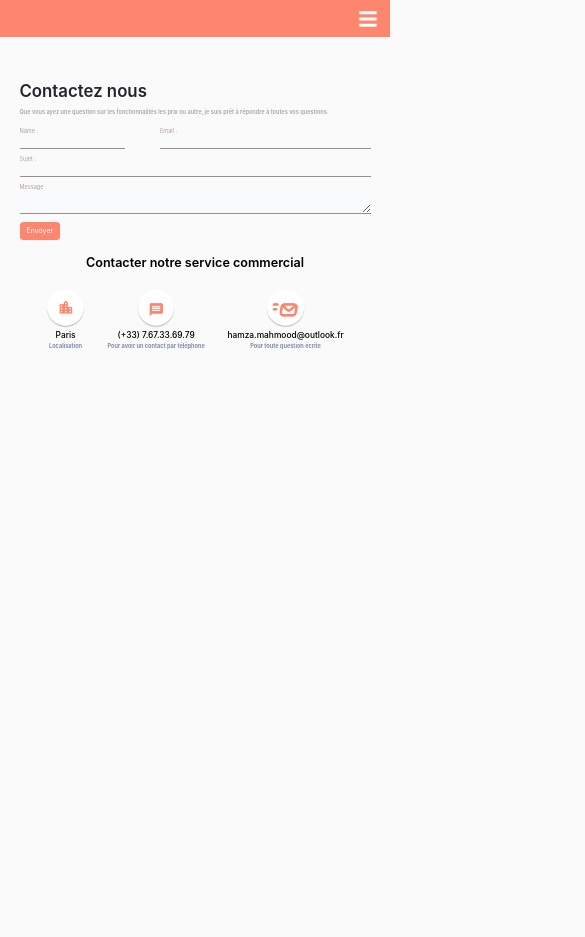
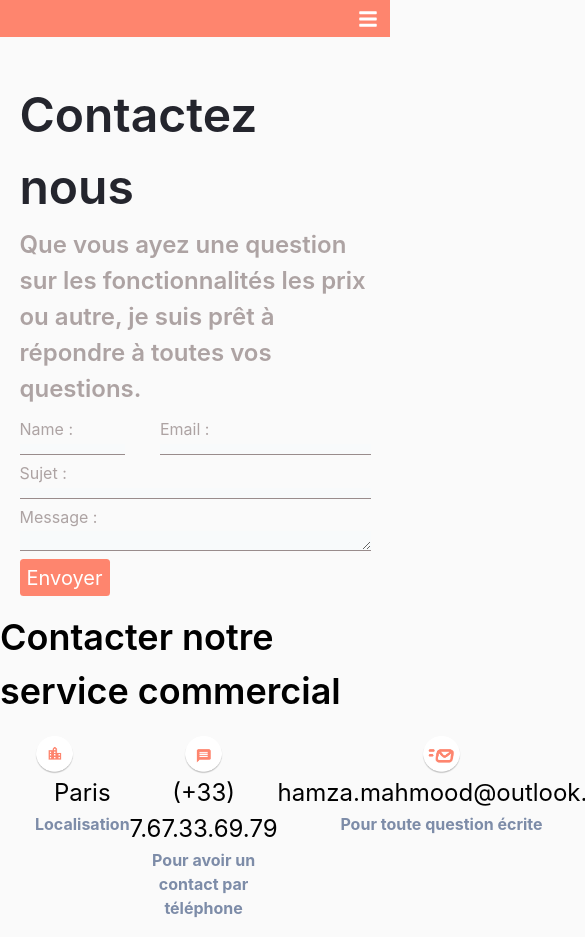
Before and after one commit to Zhamza1/Agence-digitale, a React (Create React App) app: page /contact in a window 390 px wide. Shown: the whole page, 585 px wide, since content can reach past the window. Before the commit the page ends 844 px from the top, so only its background shows below. Built offline with nearby package versions, Linux system fonts and the light colour scheme.

Commit message:
lot of new uptade

```diff
--- a/src/components/header.jsx
+++ b/src/components/header.jsx
@@ -23,7 +23,7 @@ const Header = () => {
     <>
       <header className=" pt-[2.8rem] bg-header2 w-[100%] md:py-[1rem] md:flex md:flex-row-reverse " >
         <nav className='z-[100000]' ref={navRef} >
-          <ul className='flex justify-around px-[15rem] text-white items-center text-[2rem] md:flex-col md:text-[40px] '  >
+          <ul className='flex justify-around px-[15rem] text-white items-center text-[24px] md:flex-col md:text-[40px] '  >
             <NavLink  to="/" className='w-[8rem] h-[10rem] ' > <img src={Logo} alt="logo du site zhamza" /> </NavLink>
               <li className=' font-medium text-[#ffffff] opacity-50 hover:opacity-100 transition-all duration-500 uppercase '  > <NavLink to="/realisations" className={({ isActive }) => isActive ? activeLink : undefined}> Réalisations  </NavLink></li>
               <li className=' font-medium text-[#ffffff] opacity-50 hover:opacity-100 transition-all duration-500 '  > <NavLink to="/services" className={({ isActive }) => isActive ? activeLink : undefined}>  SERVICES </NavLink> </li>
--- a/src/components/logo.jsx
+++ b/src/components/logo.jsx
@@ -6,7 +6,7 @@ const Logo = (props) => {
       <>
       <article>
         <figure><img className='w-[8rem] h-[7rem]  ' src={`${props.picto}`} alt={`${props.alt}`} /></figure>
-        <h3 className='mt-[1rem]' > {props.pictoH3} </h3>
+        <h3 className='mt-[1rem] font-medium  ' > {props.pictoH3} </h3>
         <p className='mt-[1rem] w-[40rem] xl:w-[30rem] ' > {props.pictoP} </p>
       </article>
 
--- a/src/index.css
+++ b/src/index.css
@@ -25,20 +25,20 @@ body {
 
 @layer base {
     h1 {
-      @apply text-[4.8rem] font-semibold ;
+      @apply text-[48px] font-semibold ;
 
     }
     h2 {
-      @apply text-[3.6rem] font-semibold ;
+      @apply text-[36px] font-semibold ;
     }
     h3 {
-      @apply text-[2.4rem] font-medium ;
+      @apply text-[24px] font-normal ;
     }
     h4 {
-      @apply text-[2rem] font-normal ;
+      @apply text-[20px] font-normal ;
     }
     p {
-        @apply text-[1.6rem] font-normal ;
+        @apply text-[16px] font-normal ;
       }
   }
 
--- a/src/page/contact.jsx
+++ b/src/page/contact.jsx
@@ -29,22 +29,22 @@ const Contact = () => {
         <div className='text-center text-red-500'>
           <p>{isError}</p>
         </div>
-          <h1 className='text-[4.8rem] text-third font-semibold mt-[6rem] '>Contactez nous</h1>
-          <p className=' mt-[1rem] pb-[0.5rem] text-[#ADA3A3] font-semibold text-[1.6rem] ' >Que vous ayez une question sur les fonctionnalités les prix ou autre, je suis prêt à répondre à toutes vos questions.</p>
+          <h1 className=' text-third font-semibold mt-[6rem] '>Contactez nous</h1>
+          <h3 className=' mt-[1rem] pb-[0.5rem] text-[#ADA3A3] font-semibold  ' >Que vous ayez une question sur les fonctionnalités les prix ou autre, je suis prêt à répondre à toutes vos questions.</h3>
 
           <form name='contact' className='mt-[2.5rem] ' method='post' data-netlify="true" onSubmit="submit" >
           <input type="hidden" name="form-name" value="contact" />
             <div className='flex w-[100%] justify-between '>
 
               <div className='flex-col flex w-[30%] ' >
-                <label className='block text-[#ADA3A3] font-regular text-[1.6rem] ' htmlFor="">Name :</label>
+                <label className='block text-[#ADA3A3] font-regular text-[16px] ' htmlFor="">Name :</label>
                 <input type="text" name='name' className=' mt-[0.75rem] border-[#998C8C] py-[0.25rem]  px-[0.5rem] text-[000000] border-x-0 border-t-0 focus:outline-none focus:border-blue-600 border-[0.3rem] bg-[#F8FAFB] text-[1.6rem] font-regular  '
                   value={name}
                   onChange={(e) => setName(e.target.value)}
                   />
               </div>
               <div className='flex-col flex w-[60%] ' >
-                <label className='block text-[#ADA3A3] font-regular text-[1.6rem] ' htmlFor="">Email :</label>
+                <label className='block text-[#ADA3A3] font-regular text-[16px] ' htmlFor="">Email :</label>
                 <input name='email' type="email" className=' mt-3 border-[#998C8C] py-1  px-2 text-[000000] border-x-0 border-t-0 focus:outline-none focus:border-blue-600 border-[0.3rem] bg-[#F8FAFB] text-[1.6rem] font-regular '
                 value={email}
                 onChange={(e) => setEmail(e.target.value)}
@@ -52,21 +52,21 @@ const Contact = () => {
               </div>
             </div>
             <div className='mt-7' >
-              <label className='text-[#ADA3A3] font-regular text-[1.6rem] ' htmlFor="">Sujet :</label>
+              <label className='text-[#ADA3A3] font-regular text-[16px] ' htmlFor="">Sujet :</label>
               <input name='subject' type="text" className=' w-full mt-3 border-[#998C8C] py-1 px-2 text-[000000] border-x-0 border-t-0 focus:outline-none focus:border-blue-600 border-[0.3rem] bg-[#F8FAFB] text-[1.6rem] font-regular '
               value={subject}
               onChange={(e) => setSubject(e.target.value)}
               />
             </div>
             <div className='mt-7' >
-              <label className='text-[#ADA3A3] font-regular text-[1.6rem] ' htmlFor="">Message :</label>
+              <label className='text-[#ADA3A3] font-regular text-[16px] ' htmlFor="">Message :</label>
               <textarea name='message' className=' w-full mt-3 border-[#998C8C] py-1 px-2 text-[#000000] border-x-0 border-t-0 focus:outline-none focus:border-blue-600 border-[0.3rem] bg-[#F8FAFB] text-[1.6rem] font-regular  '
               value={message}
               onChange={(e) => setMessage(e.target.value)}
               />
             </div>
             <div className='mt-7' >
-              <button type='submit' className=' text-white bg-secondary px-[2rem] py-[1rem] rounded-[1rem] text-[2rem] hover:bg-[#F0BDB3] transition ease-in-out delay-100  hover:text-[#24252D] ' >Envoyer</button>
+              <button type='submit' className=' text-white bg-secondary px-[2rem] py-[1rem] rounded-[1rem] text-[20px] hover:bg-[#F0BDB3] transition ease-in-out delay-100  hover:text-[#24252D] ' >Envoyer</button>
             </div>
           </form>
         </div>
--- a/src/page/home.jsx
+++ b/src/page/home.jsx
@@ -35,7 +35,7 @@ const Home = (name,picto,pictoH3,pictoP,alt) => {
     <section className=' bg-header2 lg:bg-header1024 sm:bg-header425 bg-no-repeat 2xl:pb-[8rem]  pb-[6rem] text-white w-full rounded-bl-[8rem] lg:pb-[4rem]'>
        <header className='pt-[2.8rem] pb-[3.4rem] md:flex md:flex-row-reverse '>
         <nav className='z-[100000]' ref={navRef} >
-          <ul className='flex justify-around px-[15rem] text-white items-center font-regular text-[2rem] md:flex-col md:text-[40px] '>
+          <ul className='flex justify-around px-[15rem] text-white items-center font-regular 2xl:text-[2.4rem] xl:text-[24px] md:flex-col md:text-[40px] '>
             <Link to="/" className="w-[8rem] h-[10rem] " > <img src={Logo} alt="logo du site zhamza" /> </Link>
             <Link to="/realisations" ><li className=' font-medium text-[#ffffff] opacity-50 hover:opacity-100 transition-all duration-500 active:opacity-100 uppercase '>Réalisations</li> </Link>
             <Link to="/services"> <li className=' font-medium text-[#ffffff] opacity-50 hover:opacity-100 transition-all duration-500 active:opacity-100 ' >SERVICES</li></Link>
@@ -53,12 +53,12 @@ const Home = (name,picto,pictoH3,pictoP,alt) => {
 			  </button>
       </header>
       <div className='text-center' >
-        <h1 className='text-[4.8rem] font-semibold' >Faites appel à nous pour donner vie à votre <br /> projet et augmenter votre visibilité en ligne.</h1>
-        <h3 className='text-[2.4rem] font-medium' > Grâce à notre équipe expérimentée et passionnée, nous aidons nos clients à atteindre leurs <br /> objectifs en matière de marketing numérique.
+        <h1 className='2xl:text-[4.8rem]  xl:text-[48px] ' >Faites appel à nous pour donner vie à votre <br /> projet et augmenter votre visibilité en ligne.</h1>
+        <h3 className=' 2xl:text-[2.4rem] xl:text-[24px] font-medium' > Grâce à notre équipe expérimentée et passionnée, nous aidons nos clients à atteindre leurs <br /> objectifs en matière de marketing numérique.
 
 </h3>
 
-        <div className='pt-[3rem]' ><Link to="/contact" > <button type='submit' className=' text-[#FE6965] bg-[#FFFFFF] font-medium px-[4rem] py-[0.5rem] rounded-full text-[2rem] hover:bg-[#EFEFEF]  transition ease-in-out delay-100 ' >Contact</button> </Link> </div>
+        <div className='pt-[3rem]' ><Link to="/contact" > <button type='submit' className=' text-[#FE6965] bg-[#FFFFFF] font-medium px-[4rem] py-[0.5rem] rounded-full 2xl:text-[2rem] xl:text-[20px] hover:bg-[#EFEFEF]  transition ease-in-out delay-100 ' >Contact</button> </Link> </div>
         </div>
 
     </section>
@@ -79,11 +79,11 @@ const Home = (name,picto,pictoH3,pictoP,alt) => {
       </div>
 
       <div className='flex justify-center mt-[8rem] mb-[7rem] ' >
-       <button className='text-[#FE856E] font-bold text-[2rem] px-[2rem] py-[1rem] rounded-[1rem] hover:bg-[#F0BDB3] transition ease-in-out delay-100 border-[1px] border-[#FE856E] hover:text-[#24252D] ' ><Link to="/services" > Tous nos services</Link></button>
+       <button className='text-[#FE856E] font-bold 2xl:text-[2rem] xl:text-[20px] px-[20px] py-[1rem] rounded-[1rem] hover:bg-[#F0BDB3] transition ease-in-out delay-100 border-[1px] border-[#FE856E] hover:text-[#24252D] ' ><Link to="/services" > Tous nos services</Link></button>
       </div>
       <div className=' lg:bg-spaceBetween-1024 xl:bg-spaceBetween w-[100%] h-[100%] bg-no-repeat	pt-[6rem] bg-spaceBetween-2560 rounded-tr-[10rem] rounded-bl-[10rem] ' >
         <h2 className=' text-main text-center mt-[6rem] ' >Pour en savoir plus sur notre équipe et nos <br /> compétences, n'hésitez pas à nous <br /> contacter pour discuter de votre projet.</h2>
-         <div className='flex justify-center mt-[4rem]  ' > <button className=' flex justify-center text-[#FE856E] font-bold text-[2rem] px-[2rem] py-[1rem] rounded-[1rem] hover:bg-[#F0BDB3] transition ease-in-out delay-100 border-[1px] border-[#FE856E] hover:text-[#24252D] mb-[10rem] bg-main'><Link to="/contact">Contact</Link></button></div>
+         <div className='flex justify-center mt-[4rem]  ' > <button className=' flex justify-center text-[#FE856E] font-bold text-[20px] px-[2rem] py-[1rem] rounded-[1rem] hover:bg-[#F0BDB3] transition ease-in-out delay-100 border-[1px] border-[#FE856E] hover:text-[#24252D] mb-[10rem] bg-main'><Link to="/contact">Contact</Link></button></div>
       </div>
 
     </section>
```
